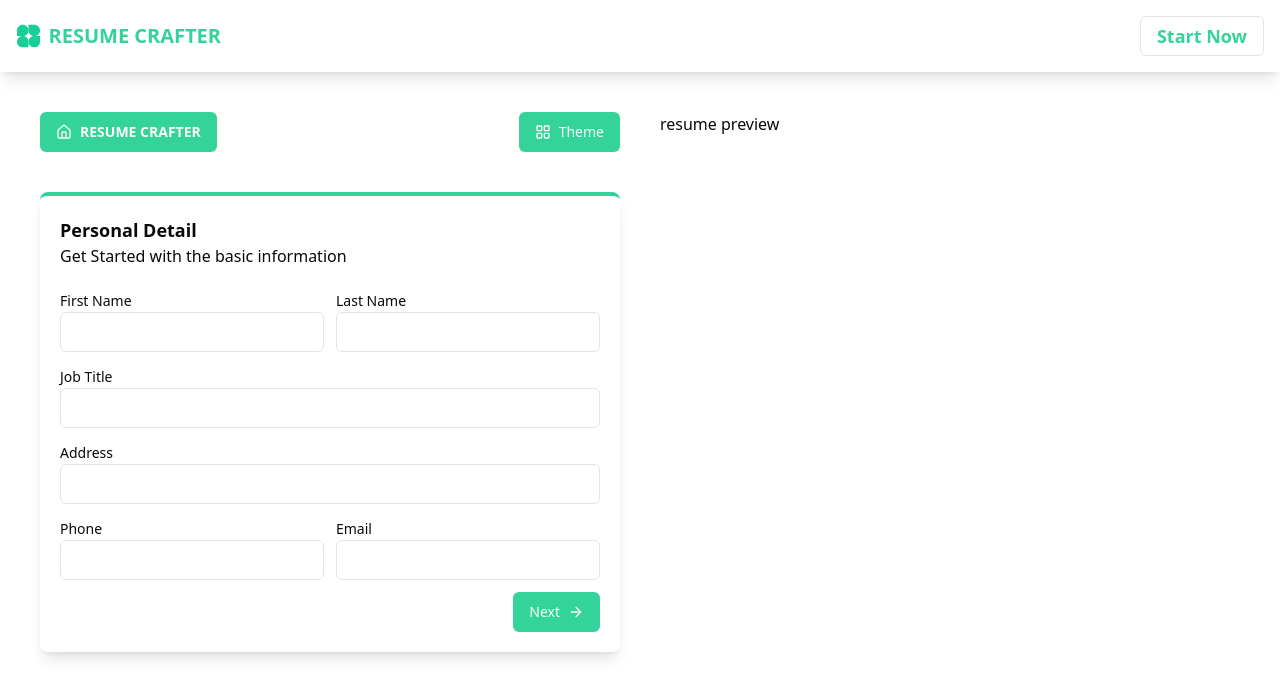
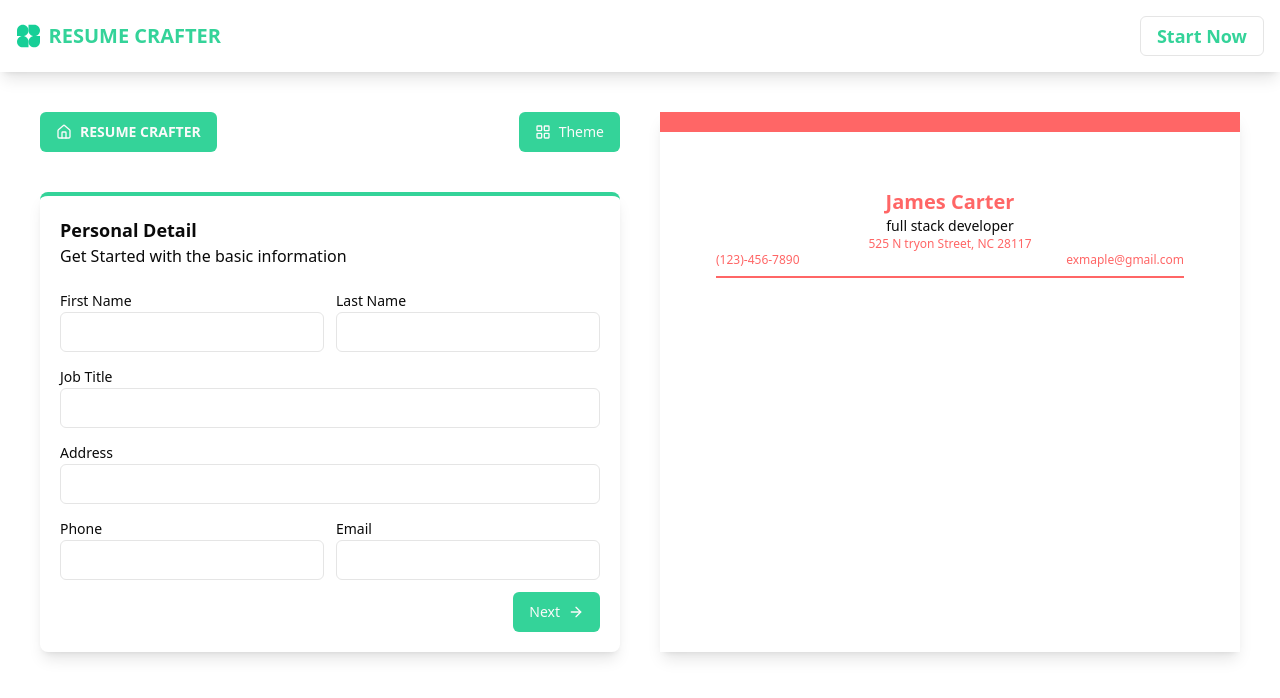
Before and after one commit to harun708280/ResumeCrafter, a React (Vite) app: page /resume in a window 1280 px wide. Shown: the top 698 px of the page. Built offline with nearby package versions, Linux system fonts and the light colour scheme; no server answers.

Commit message:
resume preview section and data set personal details

```diff
--- a/jsconfig.json
+++ b/jsconfig.json
@@ -2,10 +2,10 @@
     "files": [],
     "references": [
       {
-        "path": "./tsconfig.app.json"
+        "path": "./jsconfig.app.json"
       },
       {
-        "path": "./tsconfig.node.json"
+        "path": "./jsconfig.node.json"
       }
     ],
     "compilerOptions": {
--- /dev/null
+++ b/src/Data/Dummey.jsx
@@ -0,0 +1,86 @@
+export default{
+    firstName:'James',
+    lastName:'Carter',
+    jobTitle:'full stack developer',
+    address:'525 N tryon Street, NC 28117',
+    phone:'(123)-456-7890',
+    email:'exmaple@gmail.com',
+    themeColor:"#ff6666",
+    summery:'Lorem ipsum dolor sit amet, consectetur adipiscing elit, sed do eiusmod tempor incididunt ut labore et dolore magna aliqua. Ut enim ad minim veniam, quis nostrud exercitation ullamco laboris nisi ut aliquip ex ea commodo consequat. Duis aute irure dolor in reprehenderit in voluptate velit esse cillum dolore eu fugiat nulla pariatur. Excepteur sint occaecat cupidatat non proident, sunt in culpa qui officia deserunt mollit anim id est laborum.',
+    experience:[
+        {
+            id:1,
+            title:'Full Stack Developer',
+            companyName:'Amazon',
+            city:'New York',
+            state:'NY',
+            startDate:'Jan 2021',
+            endDate:'',
+            currentlyWorking:true,
+            workSummery:' Designed, developed, and maintained full-stack applications using React and Node.js.\n'+
+            '• Implemented responsive user interfaces with React, ensuring seamless user experiences across\n'+
+            'various devices and browsers.\n'+
+            '• Maintaining the React Native in-house organization application.'+
+            '• CreatedRESTfulAPIs withNode.js and Express,facilitating data communicationbetween the front-end'+
+            'and back-end systems.'
+        },
+        {
+            id:2,
+            title:'Frontend Developer',
+            companyName:'Google',
+            city:'Charlotte',
+            state:'NC',
+            startDate:'May 2019',
+            endDate:'Jan 2021',
+            currentlyWorking:false,
+            workSummery:' Designed, developed, and maintained full-stack applications using React and Node.js.'+
+            '• Implemented responsive user interfaces with React, ensuring seamless user experiences across'+
+            'various devices and browsers.'+
+            '• Maintaining the React Native in-house organization application.'+
+            '• CreatedRESTfulAPIs withNode.js and Express,facilitating data communicationbetween the front-end'+
+            'and back-end systems.'
+        }
+    ],
+    education:[
+        {
+            id:1,
+            universityName:'Western Illinois University',
+            startDate:'Aug 2018',
+            endDate:'Dec:2019',
+            degree:'Master',
+            major:'Computer Science',
+            description:'Lorem ipsum dolor sit amet, consectetur adipiscing elit, sed do eiusmod tempor incididunt ut labore et dolore magna aliqua. Ut enim ad minim veniam, quis nostrud'
+        },
+        {
+            id:2,
+            universityName:'Western Illinois University',
+            startDate:'Aug 2018',
+            endDate:'Dec:2019',
+            degree:'Master',
+            major:'Computer Science',
+            description:'Lorem ipsum dolor sit amet, consectetur adipiscing elit, sed do eiusmod tempor incididunt ut labore et dolore magna aliqua. Ut enim ad minim veniam, quis nostrud'
+        }
+    ],
+    skills:[
+        {
+            id:1,
+            name:'Angular',
+            rating:80,
+        },
+        {
+            id:1,
+            name:'React',
+            rating:100,
+        },
+        {
+            id:1,
+            name:'MySql',
+            rating:80,
+        },
+        {
+            id:1,
+            name:'React Native',
+            rating:100,
+        }
+    ]
+}
--- a/src/FormSecTon/Exparinace.jsx
+++ b/src/FormSecTon/Exparinace.jsx
@@ -1,7 +1,17 @@
 import React from 'react';
 import { Button } from '../components/ui/button';
+const formField={
+    title:'',
+    companyName:'',
+    city:'',
+    state:'',
+    startDate:'',
+    endDate:'',
+    workSummery:'',
 
+}
 const Exparinace = ({next,setNext}) => {
+
     return (
         <div>
             ex
--- /dev/null
+++ b/src/Preview/PersonalData.jsx
@@ -0,0 +1,39 @@
+import React from 'react';
+
+const PersonalData = ({resumeInfo}) => {
+    return (
+        <div>
+        <h2 className='font-bold text-xl text-center'
+        style={{
+            color:resumeInfo?.themeColor
+        }}
+        >
+            {resumeInfo?.firstName} {resumeInfo?.lastName}</h2>
+        <h2 className='text-center text-sm font-medium'
+       >{resumeInfo?.jobTitle}</h2>
+       <h2 className='text-center font-normal text-xs'
+        style={{
+            color:resumeInfo?.themeColor
+        }}>{resumeInfo?.address}</h2>
+
+        <div className='flex justify-between'>
+            <h2 className='font-normal text-xs'
+             style={{
+                color:resumeInfo?.themeColor
+            }}>{resumeInfo?.phone}</h2>
+            <h2 className='font-normal text-xs'
+             style={{
+                color:resumeInfo?.themeColor
+            }}>{resumeInfo?.email}</h2>
+
+        </div>
+        <hr className='border-[1.5px] my-2'
+        style={{
+            borderColor:resumeInfo?.themeColor
+        }}
+        />
+    </div>
+    );
+};
+
+export default PersonalData;
--- a/src/Resume/Resume.jsx
+++ b/src/Resume/Resume.jsx
@@ -2,8 +2,10 @@ import React, { useState } from 'react';
 import { useResumeInfoContext } from '@/context/DataContext';
 import FromSection from './FromSection';
 import ResumePreview from './ResumePreview';
+import Dummey from '../Data/Dummey';
 const Resume = () => {
-    const [resumeInfo,setResumeInfo]=useState();
+
+    const [resumeInfo,setResumeInfo]=useState(Dummey);
 
     return (
 
--- a/src/Resume/ResumePreview.jsx
+++ b/src/Resume/ResumePreview.jsx
@@ -1,9 +1,16 @@
-import React from 'react';
+import React, { useContext } from 'react';
+import { useResumeInfoContext } from '../Context/DataContext';
+import PersonalData from '../Preview/PersonalData';
 
 const ResumePreview = () => {
+    const {resumeInfo,setResumeInfo}=useContext(useResumeInfoContext)
+    console.log(resumeInfo);
+
     return (
-        <div>
-            resume preview
+        <div className={`shadow-lg h-full p-14 border-t-[20px] `}style={{borderTopColor:resumeInfo?.themeColor}}>
+
+            <PersonalData resumeInfo={resumeInfo} ></PersonalData>
+
         </div>
     );
 };
```
